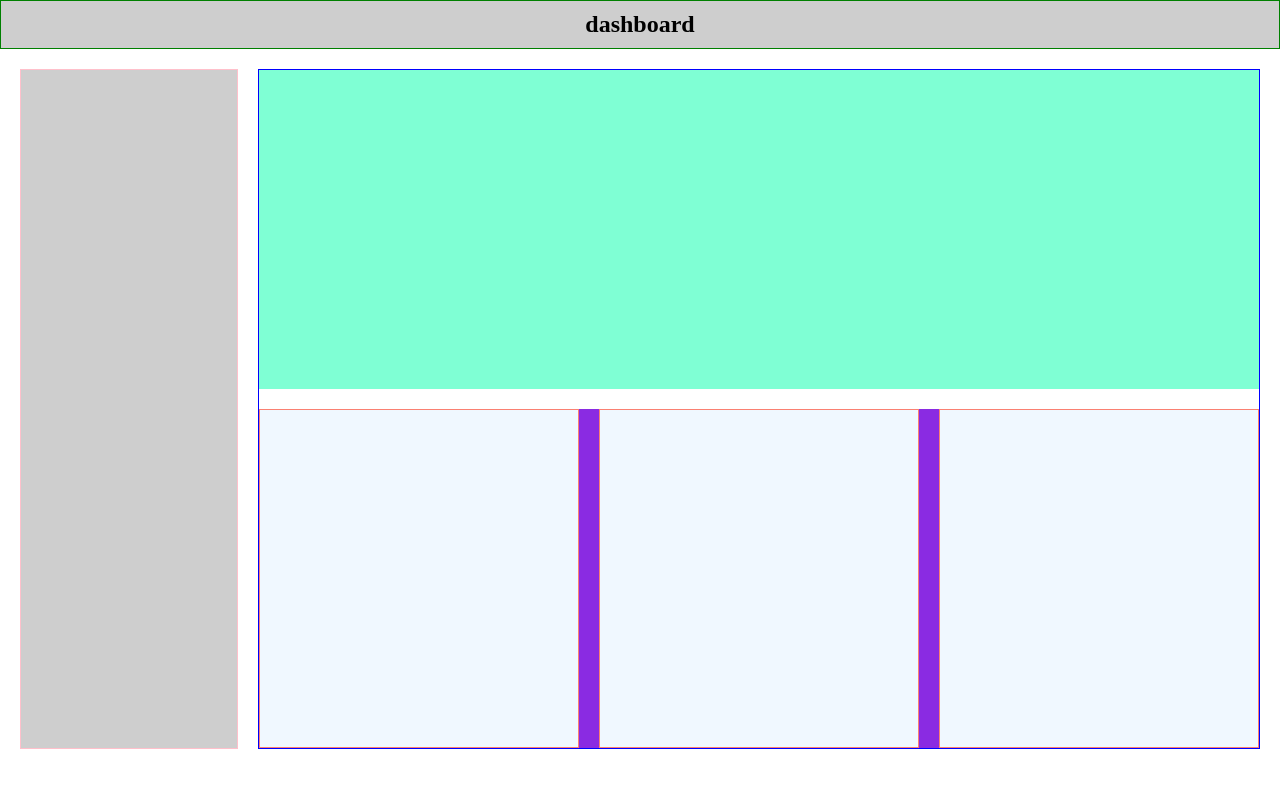
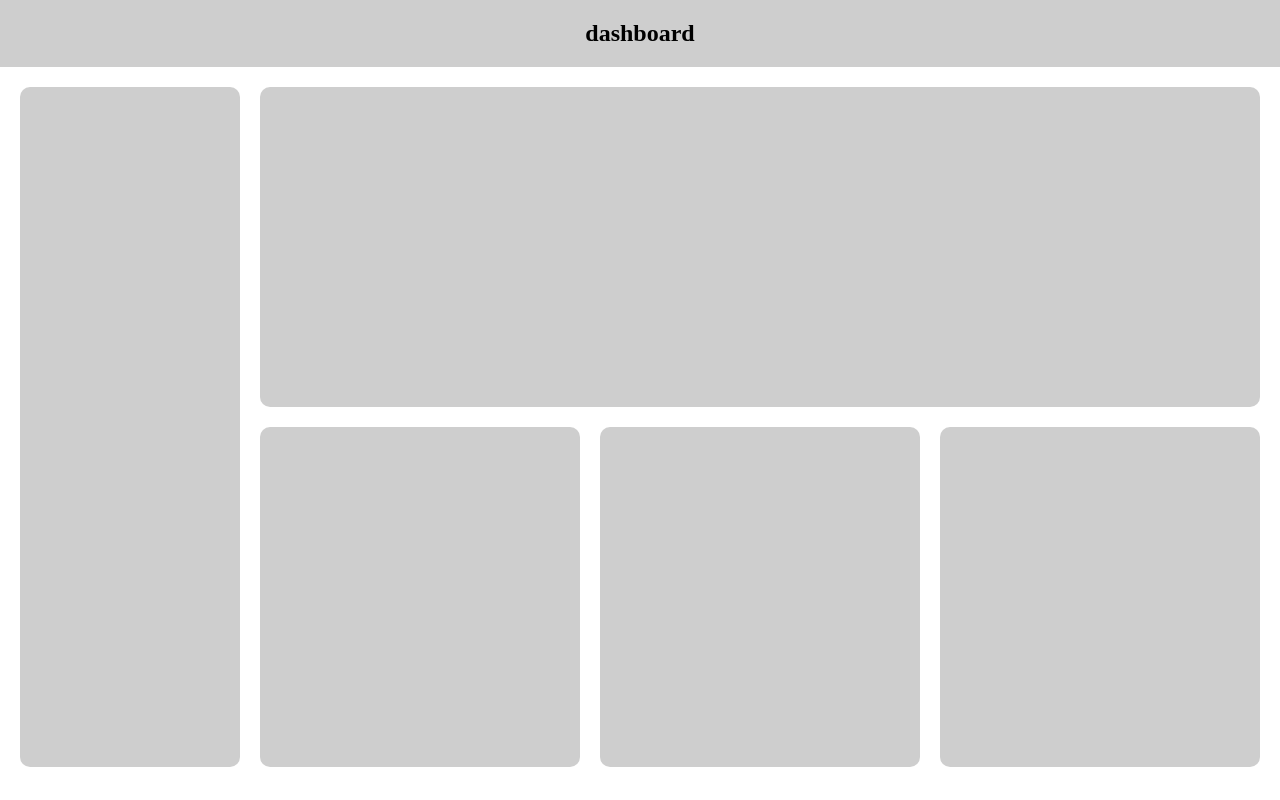
Before and after one commit to knixk/layout-practice, a plain HTML site: page index.html in a window 1280 px wide. Drawn offline with Linux system fonts and the light colour scheme.

Commit message:
cleaned code

```diff
--- a/index.html
+++ b/index.html
@@ -12,9 +12,9 @@
     </header>
 
     <main>
-      <div class="left"></div>
+      <div class="left br"></div>
       <div class="right">
-        <div class="box1"></div>
+        <div class="box1 br"></div>
         <div class="box2">
             <div class="item"></div>
             <div class="item"></div>
--- a/styles.css
+++ b/styles.css
@@ -5,16 +5,14 @@
 }
 
 header {
-  border: 1px solid green;
   background-color: #cecece;
+  padding: 10px;
 }
 
 main {
   display: flex;
   gap: 20px;
   margin: 20px;
-  /* border: 1px solid purple; */
-  /* background-color: #cecece; */
   height: 85vh;
 }
 
@@ -25,12 +23,8 @@ main {
 .left {
   height: 100%;
   width: 20vw;
-  /* float: left; */
-  border: 1px solid pink;
   display: inline;
   background-color: #cecece;
-
-  /* background-color: black; */
 }
 
 .right {
@@ -38,7 +32,6 @@ main {
   display: inline;
   float: right;
   width: calc(100vw - 20vw - 20px);
-  border: 1px solid blue;
 }
 
 h2 {
@@ -47,7 +40,7 @@ h2 {
 }
 
 .box1 {
-  background-color: aquamarine;
+  background-color: #cecece;
   height: calc(50% - 20px);
 }
 
@@ -55,12 +48,15 @@ h2 {
   display: flex;
   gap: 20px;
   margin-top: 20px;
-  background-color: blueviolet;
   height: 50%;
 }
 
 .item {
   width: 25vw;
-  background-color: aliceblue;
-  border: 1px solid salmon;
+  background-color: #cecece;
+  border-radius: 10px;
 }
+
+.br {
+  border-radius: 10px;
+}
```
